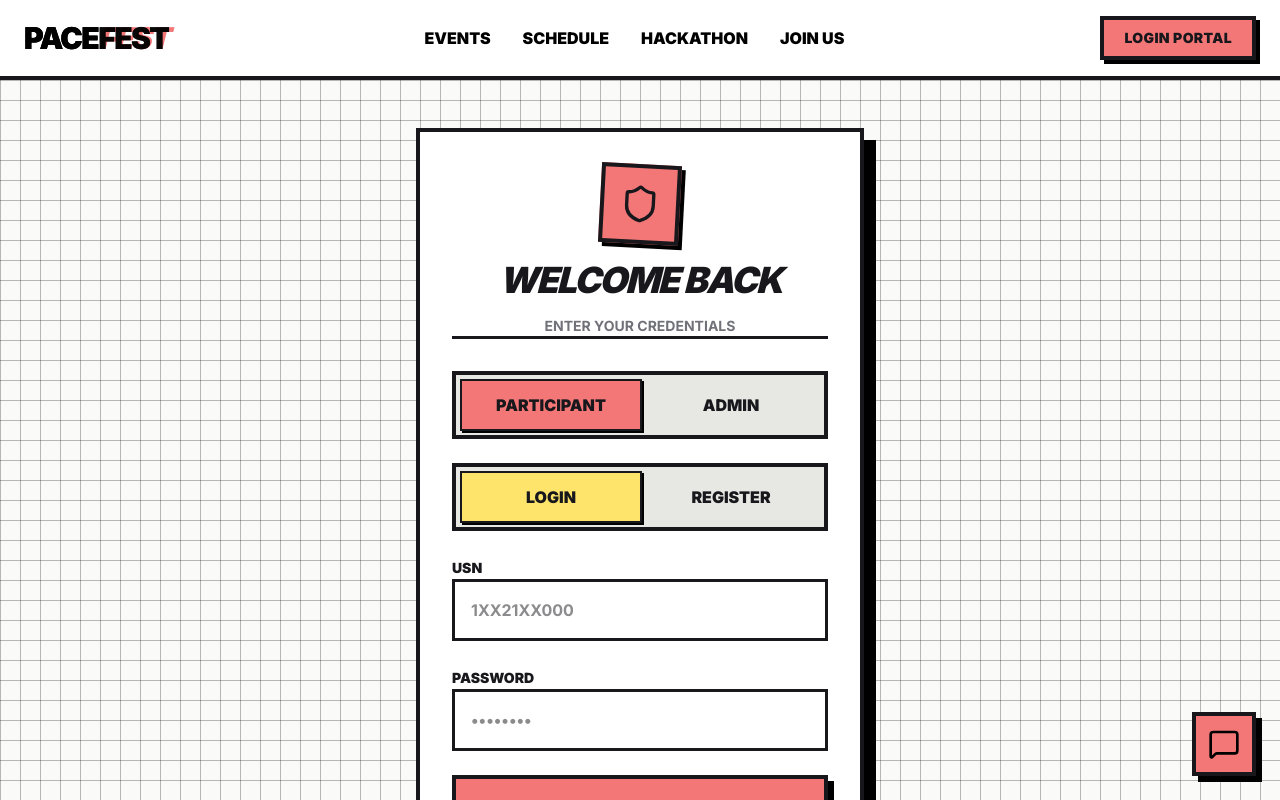
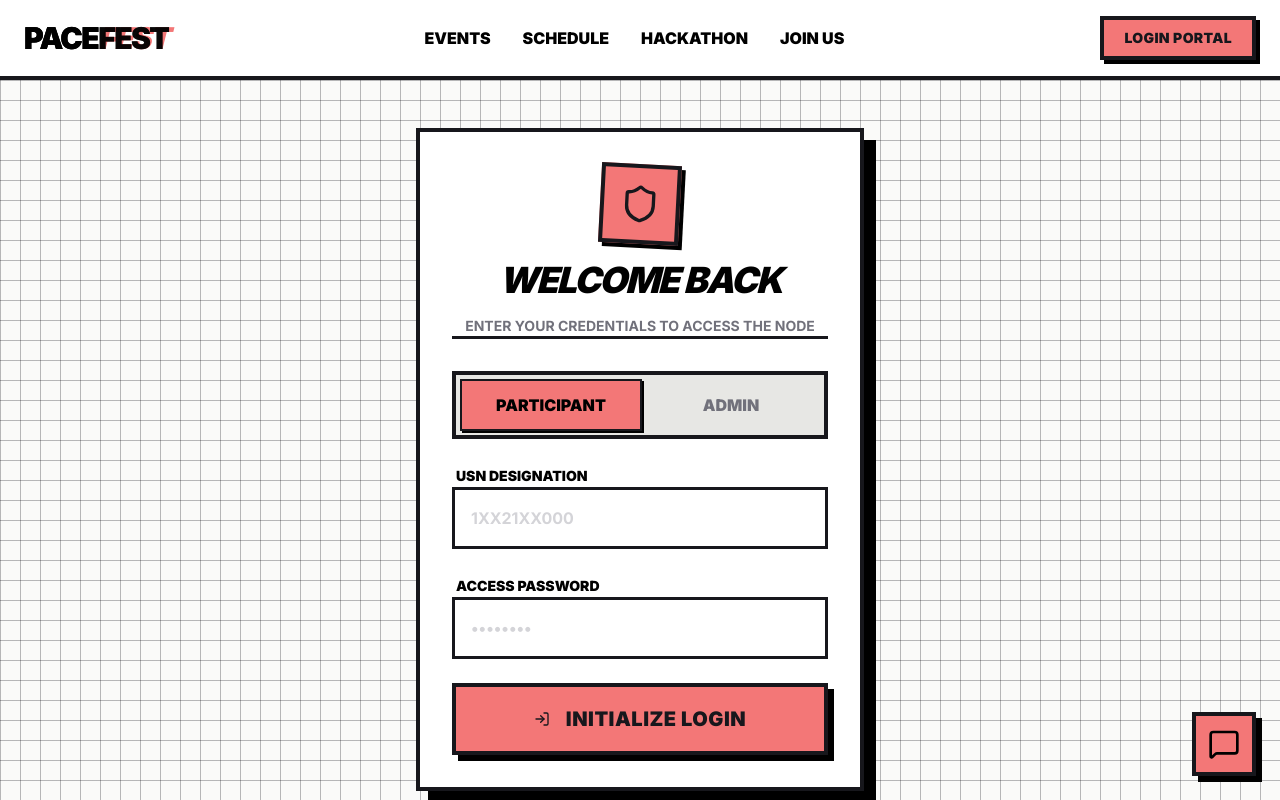
Before and after one commit to Dinaltium/bad-website, a Next.js app: page /login in a window 1280 px wide. Shown: the top 800 px of the page. Built offline with nearby package versions, Linux system fonts and the light colour scheme.

Commit message:
fix: remove register toggle and simplify login page

```diff
--- a/src/app/login/page.tsx
+++ b/src/app/login/page.tsx
@@ -5,11 +5,10 @@ import { useAuth } from '@/context/AuthContext';
 import { useRouter } from 'next/navigation';
 import { Button } from '@/components/ui/button';
 import { Card, CardContent, CardHeader, CardTitle } from '@/components/ui/card';
-import { LogIn, UserPlus, Shield } from 'lucide-react';
+import { LogIn, Shield } from 'lucide-react';
 import { motion } from 'framer-motion';
 
 export default function LoginPage() {
-  const [isLogin, setIsLogin] = useState(true);
   const [userType, setUserType] = useState<'admin' | 'participant'>('participant');
   const [error, setError] = useState('');
   const [loading, setLoading] = useState(false);
@@ -19,14 +18,10 @@ export default function LoginPage() {
   const [adminPassword, setAdminPassword] = useState('');
 
   // Participant fields
-  const [participantName, setParticipantName] = useState('');
-  const [yearOfStudy, setYearOfStudy] = useState('');
-  const [collegeName, setCollegeName] = useState('');
-  const [location, setLocation] = useState('');
   const [usn, setUsn] = useState('');
   const [participantPassword, setParticipantPassword] = useState('');
 
-  const { login, register } = useAuth();
+  const { login } = useAuth();
   const router = useRouter();
 
   const handleSubmit = async (e: React.FormEvent) => {
@@ -42,35 +37,15 @@ export default function LoginPage() {
           return;
         }
 
-        if (isLogin) {
         await login('admin', { name: adminName, password: adminPassword });
-        } else {
-          await register('admin', { name: adminName, password: adminPassword });
-        }
         router.push('/dashboard');
       } else {
-        if (isLogin) {
         if (!usn || !participantPassword) {
           setError('Please fill in USN and password');
           setLoading(false);
           return;
         }
         await login('participant', { usn, password: participantPassword });
-        } else {
-          if (!participantName || !yearOfStudy || !collegeName || !location || !usn || !participantPassword) {
-            setError('Please fill in all fields');
-            setLoading(false);
-            return;
-          }
-          await register('participant', {
-            name: participantName,
-            yearOfStudy: parseInt(yearOfStudy),
-            collegeName,
-            location,
-            usn,
-            password: participantPassword,
-          });
-        }
         router.push('/events');
       }
     } catch (err: any) {
@@ -87,18 +62,18 @@ export default function LoginPage() {
         animate={{ opacity: 1, scale: 1 }}
         className="w-full max-w-md"
       >
-        <Card className="border-4 border-foreground shadow-[12px_12px_0px_black] p-8">
+        <Card className="border-4 border-foreground shadow-[12px_12px_0px_black] p-8 bg-white">
           <CardHeader className="p-0 text-center space-y-4 mb-8">
             <div className="flex justify-center">
               <div className="bg-primary p-4 border-4 border-foreground shadow-[4px_4px_0px_black] rotate-3">
                 <Shield size={40} className="text-foreground" />
               </div>
             </div>
-            <CardTitle className="text-4xl font-black uppercase tracking-tighter italic">
-              {isLogin ? 'WELCOME BACK' : 'JOIN THE FEST'}
+            <CardTitle className="text-4xl font-black uppercase tracking-tighter italic text-black">
+              WELCOME BACK
             </CardTitle>
-            <p className="font-bold text-muted-foreground uppercase text-sm">
-              {isLogin ? 'Enter your credentials' : 'Create your account'}
+            <p className="font-bold text-zinc-500 uppercase text-sm">
+              Enter your credentials to access the node
             </p>
           </CardHeader>
 
@@ -108,40 +83,22 @@ export default function LoginPage() {
               <button
                 type="button"
                 onClick={() => setUserType('participant')}
-                className={`flex-1 py-3 font-black uppercase transition-all ${userType === 'participant' ? 'bg-primary border-2 border-foreground shadow-[2px_2px_0px_black]' : 'hover:bg-background/50'}`}
+                className={`flex-1 py-3 font-black uppercase transition-all ${userType === 'participant' ? 'bg-primary text-black border-2 border-foreground shadow-[2px_2px_0px_black]' : 'text-zinc-500 hover:bg-background/50'}`}
               >
                 Participant
               </button>
               <button
                 type="button"
                 onClick={() => setUserType('admin')}
-                className={`flex-1 py-3 font-black uppercase transition-all ${userType === 'admin' ? 'bg-accent border-2 border-foreground shadow-[2px_2px_0px_black]' : 'hover:bg-background/50'}`}
+                className={`flex-1 py-3 font-black uppercase transition-all ${userType === 'admin' ? 'bg-accent text-black border-2 border-foreground shadow-[2px_2px_0px_black]' : 'text-zinc-500 hover:bg-background/50'}`}
               >
                 Admin
               </button>
             </div>
 
-            {/* Login/Register Toggle */}
-            <div className="flex border-4 border-foreground p-1 bg-muted">
-              <button
-                type="button"
-                onClick={() => setIsLogin(true)}
-                className={`flex-1 py-3 font-black uppercase transition-all ${isLogin ? 'bg-accent border-2 border-foreground shadow-[2px_2px_0px_black]' : 'hover:bg-background/50'}`}
-              >
-                Login
-              </button>
-              <button
-                type="button"
-                onClick={() => setIsLogin(false)}
-                className={`flex-1 py-3 font-black uppercase transition-all ${!isLogin ? 'bg-primary border-2 border-foreground shadow-[2px_2px_0px_black]' : 'hover:bg-background/50'}`}
-              >
-                Register
-              </button>
-            </div>
-
             {error && (
-              <div className="p-4 border-3 border-red-500 bg-red-50 text-red-700 font-bold">
-                {error}
+              <div className="p-4 border-3 border-red-500 bg-red-50 text-red-700 font-bold uppercase text-xs italic">
+                ⚠️ {error}
               </div>
             )}
 
@@ -149,103 +106,47 @@ export default function LoginPage() {
               {userType === 'admin' ? (
                 <>
                   <div className="space-y-2">
-                    <label className="text-sm font-black uppercase">Admin Name</label>
+                    <label className="text-sm font-black uppercase text-black ml-1">Admin Identity</label>
                     <input
                       type="text"
                       value={adminName}
                       onChange={(e) => setAdminName(e.target.value)}
-                      className="w-full p-4 border-3 border-foreground bg-white outline-none font-bold focus:bg-accent transition-colors"
-                      placeholder="Admin Name"
+                      className="w-full p-4 border-3 border-foreground bg-white text-black outline-none font-bold focus:bg-accent transition-colors placeholder:text-zinc-300"
+                      placeholder="ADMIN NAME"
                     />
                   </div>
 
                   <div className="space-y-2">
-                    <label className="text-sm font-black uppercase">Password</label>
+                    <label className="text-sm font-black uppercase text-black ml-1">Security Key</label>
                     <input
                       type="password"
                       value={adminPassword}
                       onChange={(e) => setAdminPassword(e.target.value)}
-                      className="w-full p-4 border-3 border-foreground bg-white outline-none font-bold focus:bg-accent transition-colors"
+                      className="w-full p-4 border-3 border-foreground bg-white text-black outline-none font-bold focus:bg-accent transition-colors placeholder:text-zinc-300"
                       placeholder="••••••••"
                     />
                   </div>
                 </>
               ) : (
                 <>
-                  {!isLogin && (
                   <div className="space-y-2">
-                      <label className="text-sm font-black uppercase">Full Name</label>
-                      <input
-                        type="text"
-                        value={participantName}
-                        onChange={(e) => setParticipantName(e.target.value)}
-                        className="w-full p-4 border-3 border-foreground bg-white outline-none font-bold focus:bg-accent transition-colors"
-                        placeholder="Your Name"
-                      />
-                    </div>
-                  )}
-
-                  {!isLogin && (
-                    <div className="space-y-2">
-                      <label className="text-sm font-black uppercase">Year of Study</label>
-                      <select
-                        value={yearOfStudy}
-                        onChange={(e) => setYearOfStudy(e.target.value)}
-                        className="w-full p-4 border-3 border-foreground bg-white outline-none font-bold focus:bg-accent transition-colors"
-                      >
-                        <option value="">Select Year</option>
-                        <option value="1">1st Year</option>
-                        <option value="2">2nd Year</option>
-                        <option value="3">3rd Year</option>
-                        <option value="4">4th Year</option>
-                      </select>
-                    </div>
-                  )}
-
-                  {!isLogin && (
-                    <div className="space-y-2">
-                      <label className="text-sm font-black uppercase">College Name</label>
-                      <input
-                        type="text"
-                        value={collegeName}
-                        onChange={(e) => setCollegeName(e.target.value)}
-                        className="w-full p-4 border-3 border-foreground bg-white outline-none font-bold focus:bg-accent transition-colors"
-                        placeholder="College Name"
-                      />
-                    </div>
-                  )}
-
-                  {!isLogin && (
-                    <div className="space-y-2">
-                      <label className="text-sm font-black uppercase">Location</label>
-                      <input
-                        type="text"
-                        value={location}
-                        onChange={(e) => setLocation(e.target.value)}
-                        className="w-full p-4 border-3 border-foreground bg-white outline-none font-bold focus:bg-accent transition-colors"
-                        placeholder="City, State"
-                      />
-                    </div>
-                  )}
-
-                  <div className="space-y-2">
-                    <label className="text-sm font-black uppercase">USN</label>
+                    <label className="text-sm font-black uppercase text-black ml-1">USN Designation</label>
                     <input
                       type="text"
                       value={usn}
                       onChange={(e) => setUsn(e.target.value.toUpperCase())}
-                      className="w-full p-4 border-3 border-foreground bg-white outline-none font-bold focus:bg-accent transition-colors"
+                      className="w-full p-4 border-3 border-foreground bg-white text-black outline-none font-bold focus:bg-accent transition-colors placeholder:text-zinc-300"
                       placeholder="1XX21XX000"
                     />
                   </div>
 
                   <div className="space-y-2">
-                    <label className="text-sm font-black uppercase">Password</label>
+                    <label className="text-sm font-black uppercase text-black ml-1">Access Password</label>
                     <input
                       type="password"
                       value={participantPassword}
                       onChange={(e) => setParticipantPassword(e.target.value)}
-                      className="w-full p-4 border-3 border-foreground bg-white outline-none font-bold focus:bg-accent transition-colors"
+                      className="w-full p-4 border-3 border-foreground bg-white text-black outline-none font-bold focus:bg-accent transition-colors placeholder:text-zinc-300"
                       placeholder="••••••••"
                     />
                   </div>
@@ -257,7 +158,7 @@ export default function LoginPage() {
                 disabled={loading}
                 className="w-full py-8 text-xl font-black border-4 border-foreground shadow-[6px_6px_0px_black] uppercase hover:shadow-none hover:translate-x-1 hover:translate-y-1 transition-all disabled:opacity-50"
               >
-                {loading ? 'PROCESSING...' : (isLogin ? <><LogIn className="mr-2" /> LOGIN</> : <><UserPlus className="mr-2" /> REGISTER</>)}
+                {loading ? 'AUTHENTICATING...' : <><LogIn className="mr-2 w-6 h-6" /> INITIALIZE LOGIN</>}
               </Button>
             </form>
           </CardContent>
```
Lines whose indentation alone changed are shown as unchanged.
